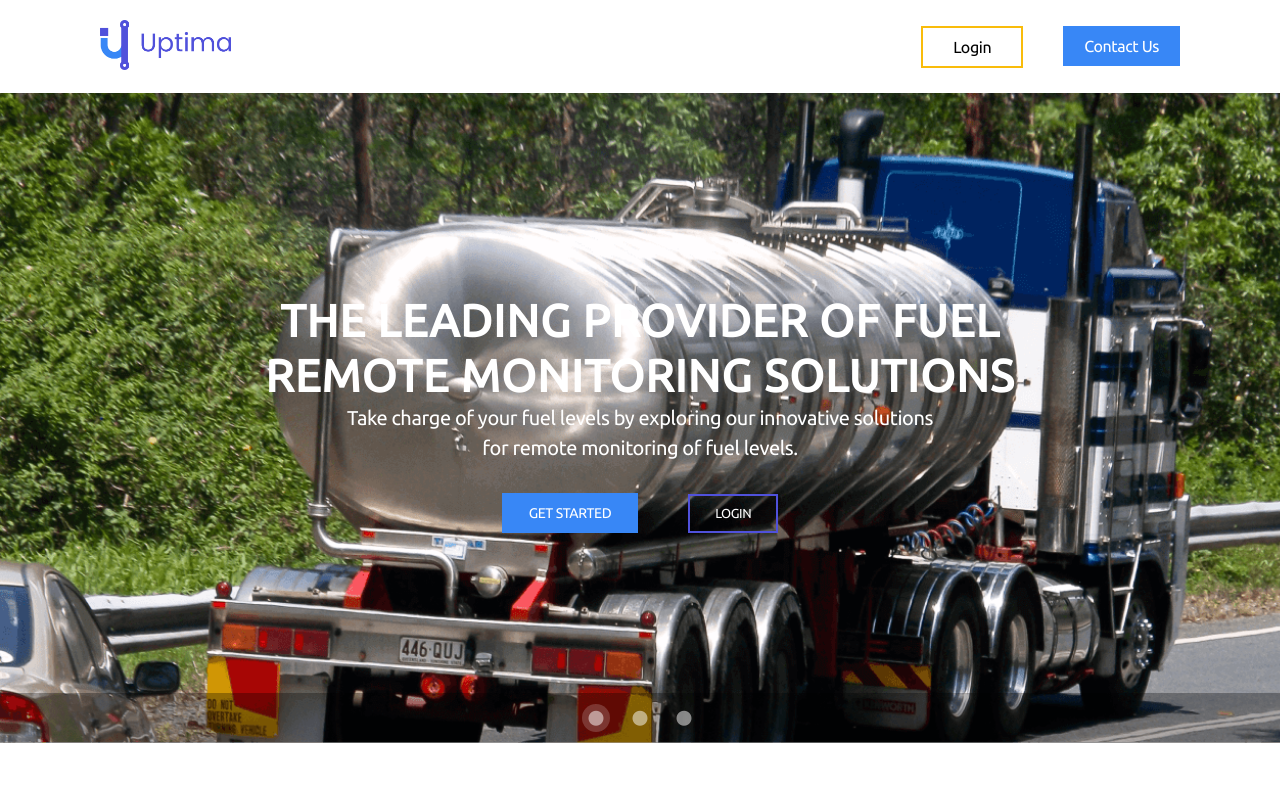
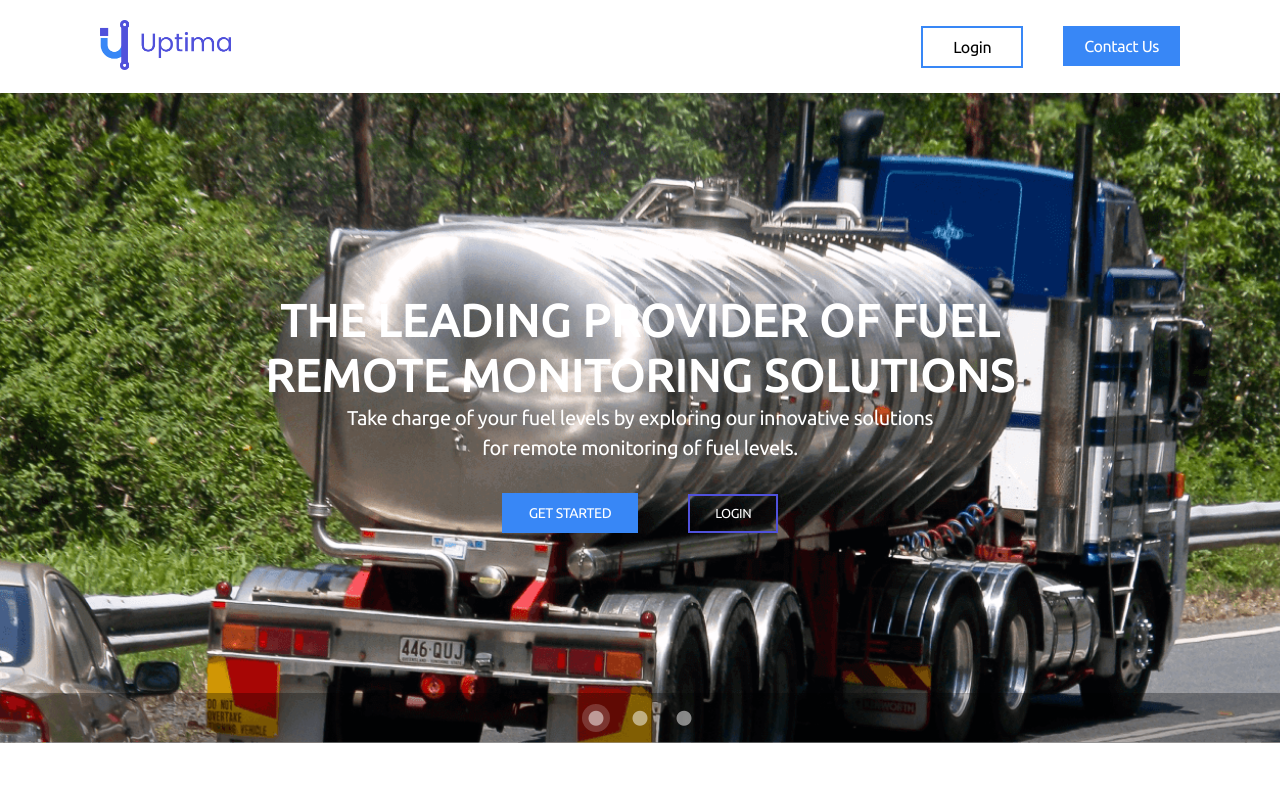
Before and after one commit to UptimaNGR/uptima-frontend, a Vue app: page / in a window 1280 px wide. Shown: the top 800 px of the page. Built offline with nearby package versions, Linux system fonts and the light colour scheme; what vue-form-wizard, vue-session would draw is missing.

Commit message:
small changes

```diff
--- a/src/components/Navbar.vue
+++ b/src/components/Navbar.vue
@@ -115,14 +115,15 @@ button {
   letter-spacing: -0.4px;
   color: #000000;
   background: transparent;
-  border: 2px solid #f9bc0a;
+  border: 2px solid #3887F6;
   box-sizing: border-box;
 }
 .login:hover {
-  color: #f9bc0a;
+  color: #5051DB;
   background: #ffffff;
   border-spacing: 2px solid #000000;
   transition: all ease-in-out 500ms;
+  border: 2px solid #5051DB
 }
 .try {
   padding: 10px 20px;
```
Also changed, not shown: src/views/Home.vue (+0 -32 lines).
